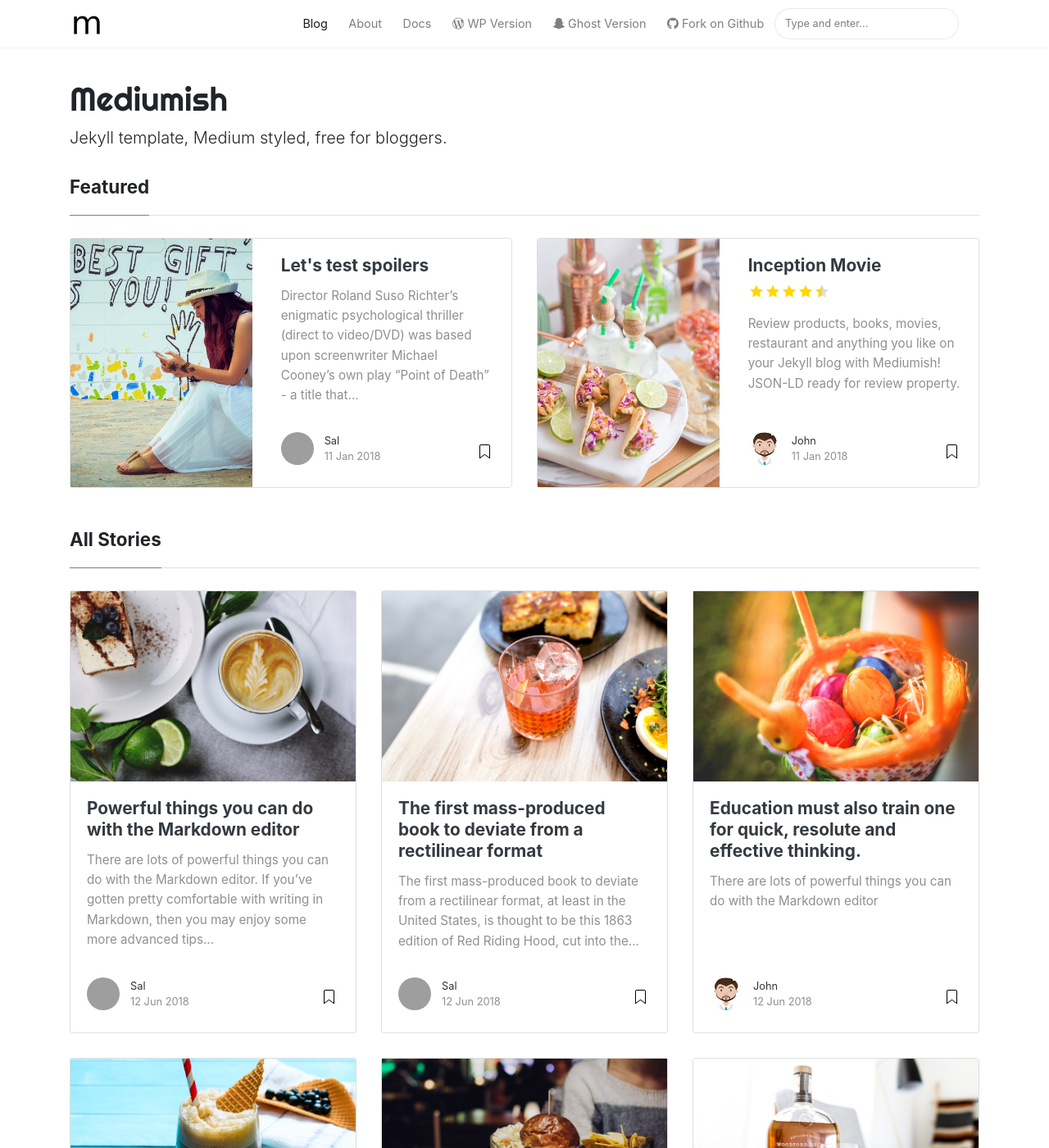
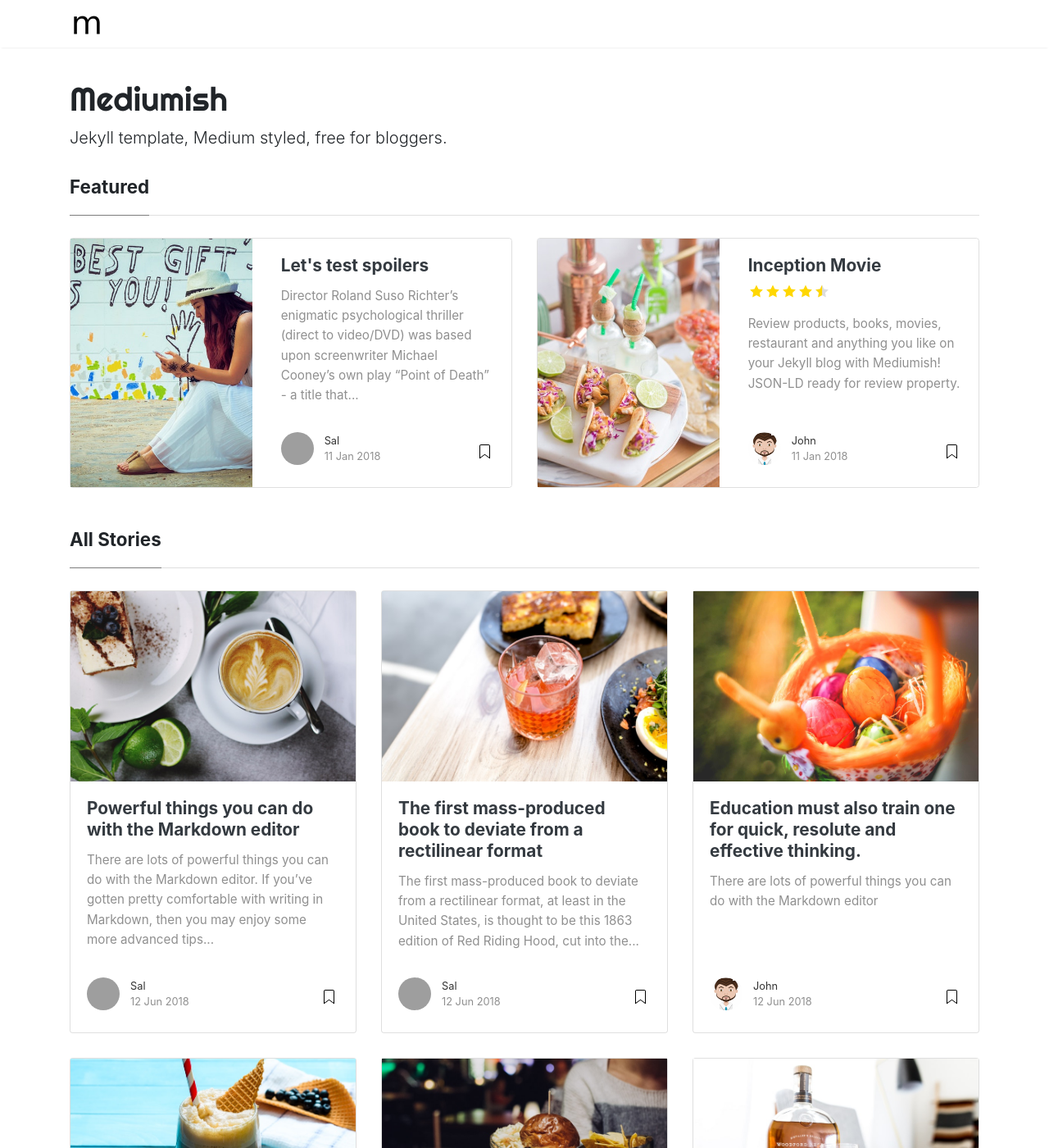
Before and after one commit to AgostiniBr/blog, a Jekyll site: the page built from docs/index.html, in a window 1280 px wide and 1400 px high. Shown: the whole window at 82% size. Built offline with Jekyll 4.4.1, drawn with Linux system fonts in a browser that asks for light colours; nearby versions of some CDN libraries; the list of posts is cut into pages by our own code; grey boxes are pictures that could not be loaded.

Commit message:
Edit Html

```diff
--- a/docs/_layouts/default.html
+++ b/docs/_layouts/default.html
@@ -52,53 +52,6 @@
     <img src="{{ site.baseurl }}/{{ site.logo }}" alt="{{ site.name }}">
     </a>
     <!-- End Logo -->
-
-    <button class="navbar-toggler" type="button" data-toggle="collapse" data-target="#navbarMediumish" aria-controls="navbarSupportedContent" aria-expanded="false" aria-label="Toggle navigation">
-    <span class="navbar-toggler-icon"></span>
-    </button>
-
-    <div class="collapse navbar-collapse" id="navbarMediumish">
-
-        <!-- Begin Menu -->
-
-            <ul class="navbar-nav ml-auto">
-
-                {% if page.url == "/" %}
-                <li class="nav-item active">
-                {% else %}
-                <li class="nav-item">
-                {% endif %}
-                <a class="nav-link" href="{{ site.baseurl }}/index.html">Blog</a>
-                </li>
-
-                <li class="nav-item">
-                <a class="nav-link" href="{{ site.baseurl }}/about">About</a>
-                </li>
-
-                <li class="nav-item">
-                <a target="_blank" class="nav-link" href="https://bootstrapstarter.com/bootstrap-templates/template-mediumish-bootstrap-jekyll/"> Docs</a>
-                </li>
-
-                <li class="nav-item">
-                <a target="_blank" class="nav-link" href="https://www.wowthemes.net/themes/mediumish-wordpress/"><i class="fab fa-wordpress-simple"></i> WP Version</a>
-                </li>
-
-                <li class="nav-item">
-                <a target="_blank" class="nav-link" href="https://www.wowthemes.net/themes/mediumish-ghost/"><i class="fab fa-snapchat-ghost"></i> Ghost Version</a>
-                </li>
-
-                <li class="nav-item">
-                <a target="_blank" class="nav-link" href="https://github.com/wowthemesnet/mediumish-theme-jekyll"><i class="fab fa-github"></i> Fork on Github</a>
-                </li>
-
-                {% include search-lunr.html %}
-
-            </ul>
-
-        <!-- End Menu -->
-
-    </div>
-
     </div>
 </nav>
 <!-- End Navigation
```
